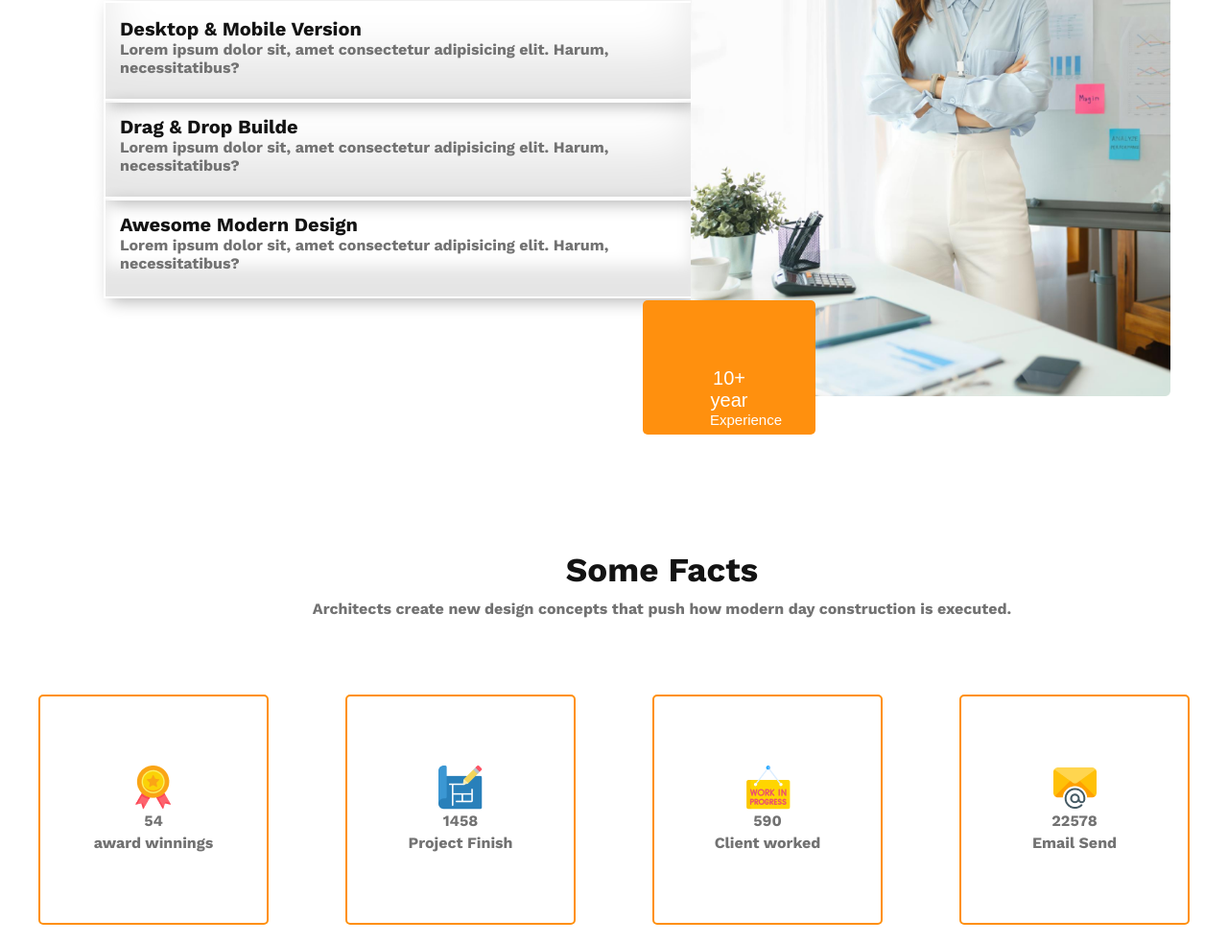
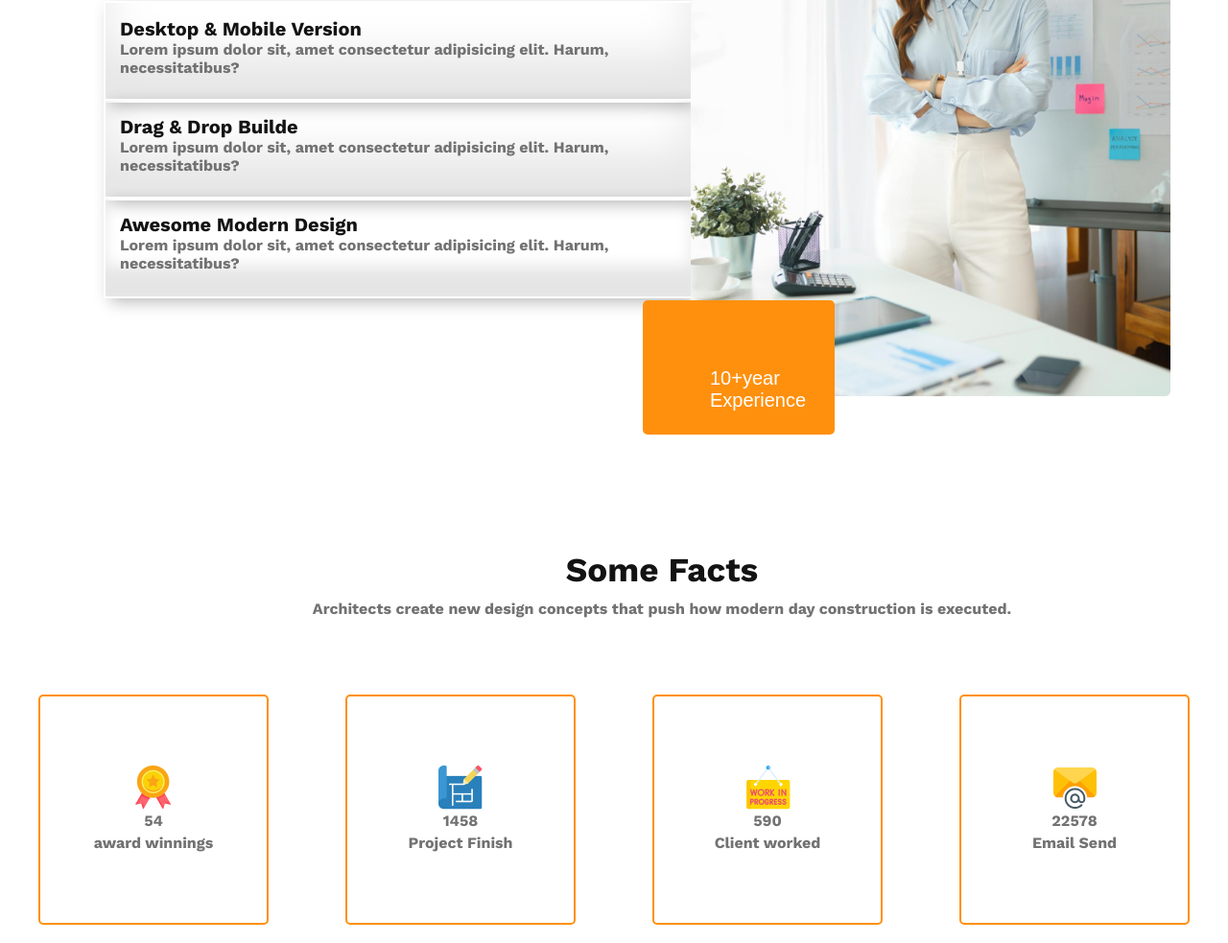
Before and after one commit to shamimnoyon6/g3-architects, a plain HTML site: page index.html in a window 1280 px wide. Shown: the part 2197-3180 px from the top of the page at 96% size. Drawn offline with nearby package versions, Linux system fonts and the light colour scheme.

```diff
--- a/index.html
+++ b/index.html
@@ -95,8 +95,8 @@
         <div class="top-image">
             <div class="architect-image">
                 <img src="images/architect.png" alt="">
-                <button class="pic-btn"><span style="font-size: 20px;">10+ year </span> <br><span
-                        style="font-size: 15px;">Experience</span></button>
+                <button class="pic-btn">10+year <br>
+                    <span>Experience</span></button>
             </div>
             <!-- <div>
                 <button type="button"><span style="font: size 40px;">10+ year </span> <br><span style="font-size: 15px;">Experience</span> </button>
--- a/styles/style.css
+++ b/styles/style.css
@@ -162,17 +162,16 @@
     background-color: #ffffff;
 }
 
-.architect-image .pic-btn {
+.pic-btn {
     position: absolute;
-
-    width: 180px;
-    height: 44px;
+    font-size: 20px;
+    width: 200px;
+    height: 50px;
     margin-top: -100px;
     color: #ffffff;
     background-color: #FF900E;
     border-radius: 5px;
     border: none;
-
     padding: 70px;
     margin-left: -50px;
 }
@@ -320,6 +319,7 @@
 .sponsor {
 
     background-color: #fff;
+    padding-bottom:100px ;
 
 }
 
@@ -363,7 +363,8 @@
 
 /* architecture design  */
 .section-archi{
-    margin-bottom: 50px;
+    padding-bottom: 100px;
+    background-color: #ffffff;
 }
 .archi{
     display: flex;
@@ -371,6 +372,7 @@
     justify-content: space-between;
 
     background-color: #ffffff;
+    padding: 20px;
 }
 .more-archi h2{
      font-size: 35px;
@@ -396,6 +398,7 @@
 .archi-image{
     width: 100%;
     margin: 0 auto;
+
 }
 /* copyright  */
 .copyright {
```
